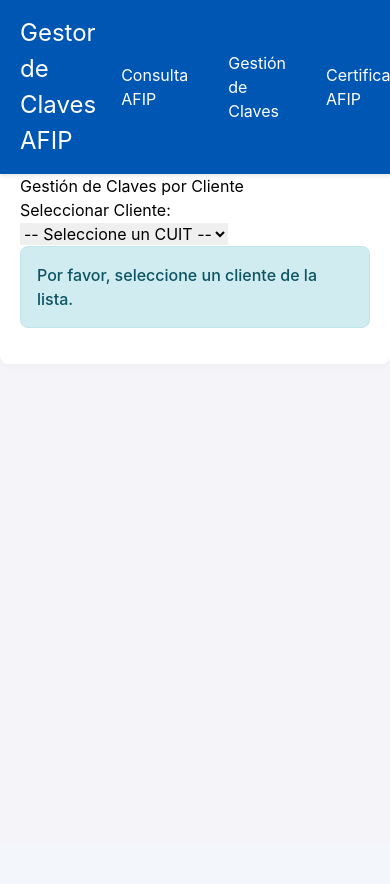
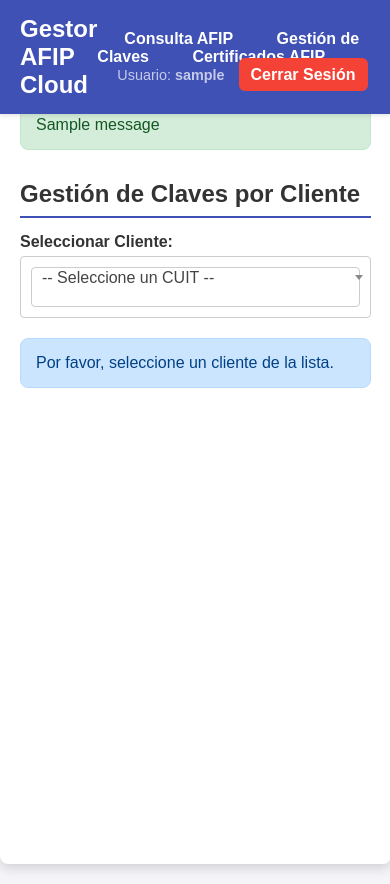
Before and after one commit to ChrisNoi904/GestorKeys, a Flask app: page /gestion_claves in a window 390 px wide. Before the commit the page ends 328 px from the top, so only its background shows below. Run offline with Flask 2, Linux system fonts and the light colour scheme; a user stored in the database is signed in; tables that the repository leaves empty or names only in its code hold one stand-in row (values such as "Sample post"); one stand-in notice (Sample message) is shown; data that the repository does not hold is empty; some libraries are stand-ins or nearby versions.

Commit message:
Refactor layout.html for improved design and functionality
Updated layout to improve mobile responsiveness and added Select2 for enhanced select fields.

```diff
--- a/templates/layout.html
+++ b/templates/layout.html
@@ -2,22 +2,39 @@
 <html lang="es">
 <head>
     <meta charset="UTF-8">
+    <!-- Usamos el título del bloque, con un fallback si no se define -->
+    <title>{% block title %}Gestor AFIP Cloud{% endblock %}</title>
+
+    <!-- Configuración para asegurar que se vea bien en móviles -->
     <meta name="viewport" content="width=device-width, initial-scale=1.0">
-    <title>{% block title %}Gestor de Claves AFIP{% endblock %}</title>
-    <script src="https://cdn.tailwindcss.com"></script>
+
+    <!-- Select2 CSS para campos de selección avanzados -->
+    <link href="https://cdn.jsdelivr.net/npm/select2@4.1.0-rc.0/dist/css/select2.min.css" rel="stylesheet" />
+
+    <!-- Estilos CSS personalizados (basados en tu original, pero mejorados) -->
     <style>
-        body {
-            font-family: 'Inter', sans-serif;
-            background-color: #f4f4f9;
-            margin: 0;
-            padding-top: 60px; /* Espacio para el header fijo */
+        /* Tipografía e inicio del cuerpo */
+        body { font-family: Arial, sans-serif; margin: 0; padding-top: 60px; /* Espacio para el header fijo */ background-color: #f4f4f9; }
+
+        /* Contenedor principal de la página */
+        .main-content {
+            width: 90%;
+            max-width: 1100px;
+            margin: 20px auto;
+            background: white;
+            padding: 20px;
+            border-radius: 8px;
+            box-shadow: 0 4px 12px rgba(0,0,0,0.15); /* Sombra más pronunciada */
+            min-height: calc(100vh - 100px); /* Para asegurar que el footer esté abajo si hay poco contenido */
         }
+
+        /* Header Fijo y Navegación */
         .header {
-            background-color: #0056b3;
+            background-color: #3f51b5; /* Azul profundo (similar a AFIP/Bootstrap primary) */
             color: white;
             padding: 15px 20px;
             box-shadow: 0 2px 4px rgba(0, 0, 0, 0.1);
-            position: fixed;
+            position: fixed; /* Lo hace fijo al scroll */
             top: 0;
             left: 0;
             right: 0;
@@ -26,131 +43,175 @@
             justify-content: space-between;
             align-items: center;
         }
+
+        /* Título */
         .header h1 {
             margin: 0;
             font-size: 1.5rem;
         }
+
+        /* Links de navegación */
         .nav a {
             color: white;
+            margin-left: 15px;
             text-decoration: none;
-            padding: 8px 15px;
-            border-radius: 6px;
-            transition: background-color 0.2s;
-            margin-left: 10px;
-        }
-        .nav a:hover {
-            background-color: #004080;
-        }
-        .main-content {
-            padding: 20px;
-            max-width: 1200px;
-            margin: 20px auto;
-            background-color: white;
-            border-radius: 8px;
-            box-shadow: 0 0 10px rgba(0, 0, 0, 0.05);
-        }
-        .flash {
-            padding: 1rem;
-            border-radius: 8px;
-            margin-bottom: 1rem;
-            font-weight: 500;
-        }
-        .flash.error {
-            background-color: #f8d7da;
-            color: #721c24;
-            border: 1px solid #f5c6cb;
-        }
-        .flash.success {
-            background-color: #d4edda;
-            color: #155724;
-            border: 1px solid #c3e6cb;
-        }
-        .flash.info {
-            background-color: #d1ecf1;
-            color: #0c5460;
-            border: 1px solid #bee5eb;
-        }
-        .flash.warning {
-            background-color: #fff3cd;
-            color: #856404;
-            border: 1px solid #ffeeba;
-        }
-
-        .btn-delete {
-            background-color: #dc3545;
-            color: white;
-            padding: 6px 12px;
+            font-weight: bold;
+            padding: 8px 12px;
             border-radius: 6px;
             transition: background-color 0.2s;
         }
-        .btn-delete:hover {
-            background-color: #c82333;
+        .nav a:hover {
+            background-color: #303f9f; /* Un tono un poco más oscuro al pasar el ratón */
         }
-        .btn-add {
-            background-color: #28a745;
+
+        /* Mensajes Flash */
+        .flash {
+            padding: 15px;
+            margin-bottom: 20px;
+            border-radius: 8px; /* Bordes más redondeados */
+            font-weight: 500;
+        }
+        .flash.success { background-color: #d4edda; color: #155724; border: 1px solid #c3e6cb; }
+        .flash.error { background-color: #f8d7da; color: #721c24; border: 1px solid #f5c6cb; }
+        .flash.info { background-color: #cce5ff; color: #004085; border: 1px solid #b8daff; }
+        .flash.warning { background-color: #fff3cd; color: #856404; border: 1px solid #ffeeba; }
+
+        /* Formulario y controles */
+        .form-group { margin-bottom: 20px; }
+        label { display: block; margin-bottom: 5px; font-weight: 600; color: #333; }
+
+        /* Estilo para los inputs */
+        input[type="text"], input[type="password"], select, input[type="date"], .select2-container {
+            width: 100%;
+            padding: 10px;
+            border: 1px solid #ccc;
+            border-radius: 4px;
+            box-sizing: border-box; /* Importante para que el padding no afecte el ancho total */
+            transition: border-color 0.2s, box-shadow 0.2s;
+        }
+        input[type="text"]:focus, input[type="password"]:focus, select:focus, input[type="date"]:focus, .select2-container:focus {
+            border-color: #3f51b5;
+            box-shadow: 0 0 0 0.2rem rgba(63, 81, 181, 0.25);
+            outline: none;
+        }
+
+        /* Botones generales */
+        button, .btn {
+            padding: 10px 18px;
+            border: none;
+            border-radius: 6px;
+            cursor: pointer;
             color: white;
-            padding: 6px 12px;
-            border-radius: 6px;
-            transition: background-color 0.2s;
+            text-decoration: none;
+            display: inline-block;
+            font-weight: bold;
+            transition: background-color 0.2s, transform 0.1s;
         }
-        .btn-add:hover {
-            background-color: #1e7e34;
+        .btn:active, button:active {
+            transform: translateY(1px);
         }
-        .text-danger {
-            color: #dc3545;
-            font-weight: 600;
-        }
-        /* Estilo para tablas */
-        .data-table {
+        .btn-primary { background-color: #3f51b5; }
+        .btn-primary:hover { background-color: #303f9f; }
+
+        .btn-success { background-color: #4CAF50; }
+        .btn-success:hover { background-color: #45a049; }
+
+        .btn-danger { background-color: #f44336; }
+        .btn-danger:hover { background-color: #d32f2f; }
+
+        .btn-info { background-color: #00bcd4; }
+        .btn-info:hover { background-color: #00acc1; }
+
+        /* Títulos de sección */
+        h2 { border-bottom: 2px solid #3f51b5; padding-bottom: 8px; margin-top: 30px; margin-bottom: 15px; color: #333; }
+
+        /* Estilos de tabla */
+        table {
             width: 100%;
             border-collapse: collapse;
             margin-top: 15px;
+            background: white;
+            box-shadow: 0 1px 3px rgba(0,0,0,0.05);
         }
-        .data-table th, .data-table td {
-            border: 1px solid #e2e8f0;
+        th, td {
+            border: 1px solid #e0e0e0;
             padding: 12px;
             text-align: left;
         }
-        .data-table th {
-            background-color: #f8f9fa;
+        th {
+            background-color: #f7f7f7;
             font-weight: 600;
-            color: #4a5568;
+            color: #555;
+        }
+        tr:nth-child(even) {
+            background-color: #fafafa;
+        }
+
+        /* Ajustes para Select2 */
+        .select2-container .select2-selection--single {
+            height: 40px !important; /* Altura ajustada */
+            border: 1px solid #ccc !important;
+            border-radius: 4px !important;
+            box-shadow: none !important;
+            line-height: 40px;
+        }
+        .select2-container--default .select2-selection--single .select2-selection__rendered {
+            line-height: 20px !important; /* Ajuste para centrar texto */
+            padding-left: 10px;
+        }
+        .select2-container--default .select2-selection--single .select2-selection__arrow {
+            height: 38px !important;
         }
     </style>
 </head>
 <body>
     <div class="header">
-        <h1>Gestor de Claves AFIP</h1>
-        <div class="nav flex items-center">
+        <h1>Gestor AFIP Cloud</h1>
+
+        <!-- Lógica de navegación condicional -->
+        <div class="nav">
             {% if current_user.is_authenticated %}
+                <!-- Links visibles solo si el usuario está logueado -->
                 <a href="{{ url_for('index') }}">Consulta AFIP</a>
                 <a href="{{ url_for('gestion_claves') }}">Gestión de Claves</a>
                 <a href="{{ url_for('gestion_certificados') }}">Certificados AFIP</a>
 
-                <!-- Enlace de Logout -->
-                <span class="text-sm font-semibold ml-4 mr-2">
-                    {{ current_user.username }}
+                <!-- Usuario logueado y botón de Cerrar Sesión -->
+                <span style="color: #c5cae9; font-size: 0.9rem; margin-left: 20px;">
+                    Usuario: <strong>{{ current_user.username }}</strong>
                 </span>
-                <a href="{{ url_for('logout') }}" class="bg-red-500 hover:bg-red-700">
+                <a href="{{ url_for('logout') }}" class="btn-danger" style="margin-left: 10px;">
                     Cerrar Sesión
                 </a>
+            {% else %}
+                <!-- Links visibles si el usuario NO está logueado (ej. solo login) -->
+                <a href="{{ url_for('login') }}">Iniciar Sesión</a>
             {% endif %}
         </div>
     </div>
 
     <div class="main-content">
-        <!-- Flash Messages -->
+        <!-- Manejo de Mensajes Flash -->
         {% with messages = get_flashed_messages(with_categories=true) %}
             {% if messages %}
-                <ul class="list-none p-0">
+                <div>
                 {% for category, message in messages %}
-                    <li class="flash {{ category }}">{{ message }}</li>
+                    <!-- La categoría se usa como clase para estilizar (ej. flash success) -->
+                    <div class="flash {{ category if category != 'message' else 'info' }}">{{ message }}</div>
                 {% endfor %}
-                </ul>
+                </div>
             {% endif %}
         {% endwith %}
 
+        <!-- Contenido de la página hija -->
         {% block content %}{% endblock %}
     </div>
+
+    <!-- Scripts de JQuery y Select2 (siempre necesarios) -->
+    <script src="https://code.jquery.com/jquery-3.7.1.min.js"></script>
+    <script src="https://cdn.jsdelivr.net/npm/select2@4.1.0-rc.0/dist/js/select2.min.js"></script>
+
+    <!-- Bloque para scripts específicos de la página hija -->
+    {% block scripts %}{% endblock %}
 </body>
 </html>
```
